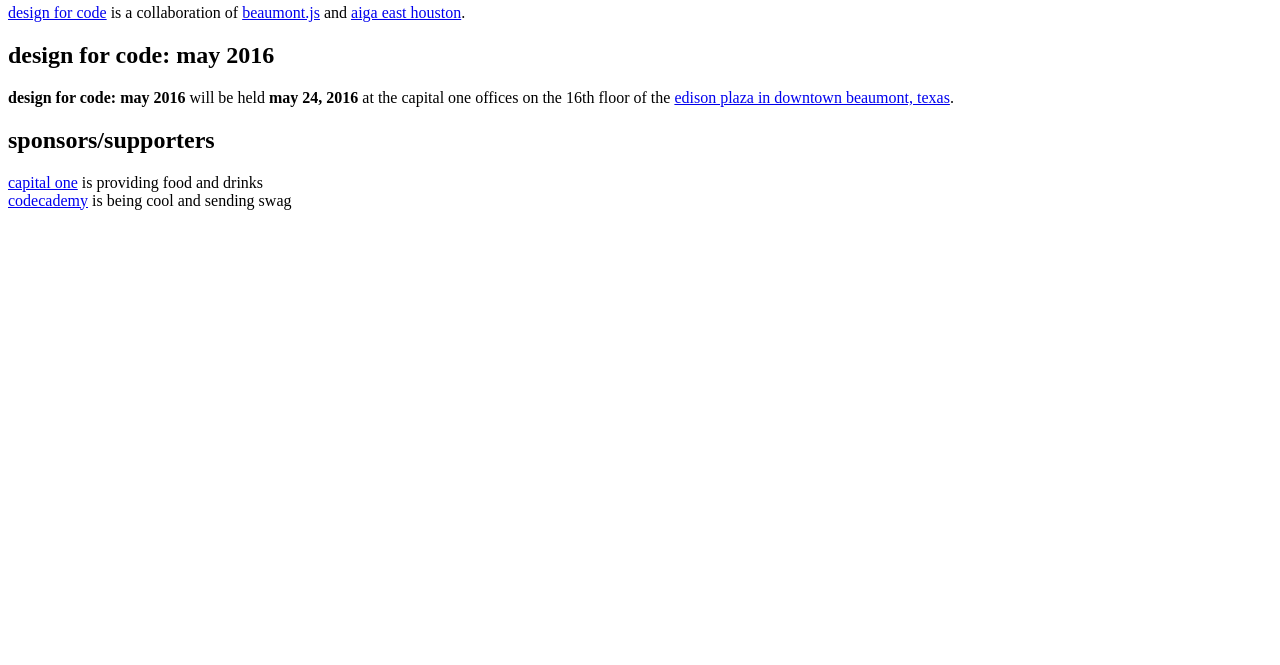
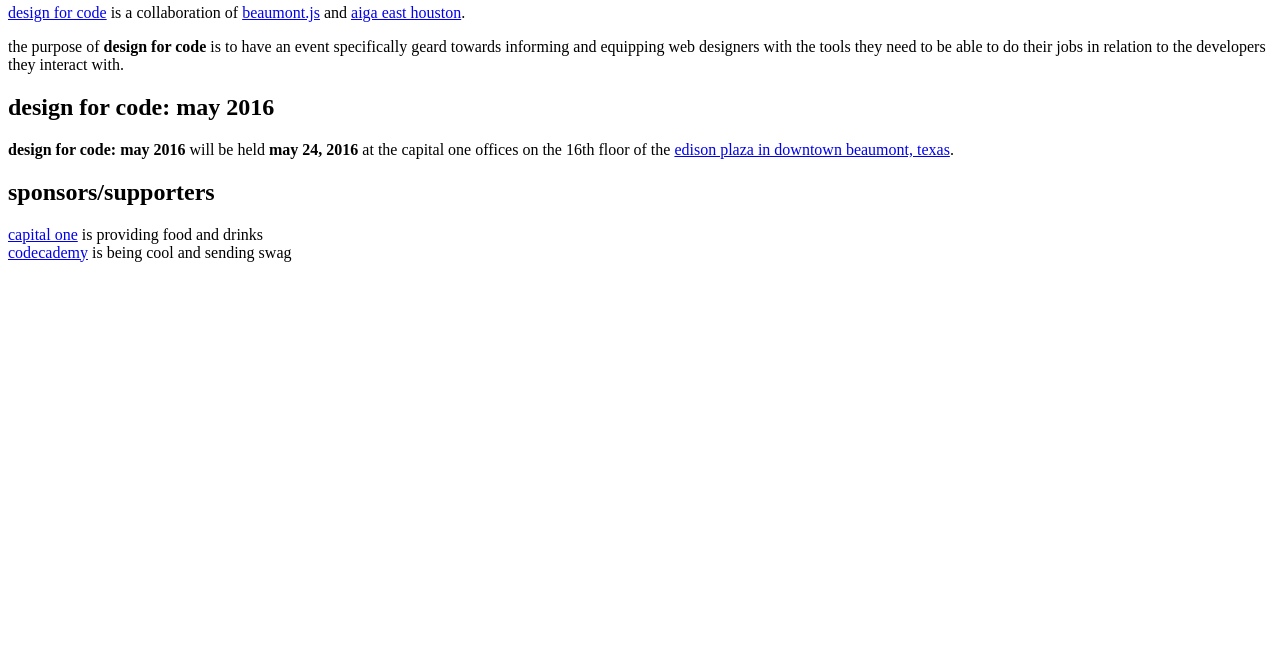
Before and after one commit to GraceNut/designforco-de.github.io, a plain HTML site: page index.html in a window 1280 px wide. Shown: the part 135-800 px from the top of the page. Drawn offline with Linux system fonts and the light colour scheme.

Commit message:
add desc

```diff
--- a/index.html
+++ b/index.html
@@ -13,6 +13,9 @@
       <p>
         <a href="/">design for code</a> is a collaboration of <a href="http://bmtjs.org/">beaumont.js</a> and <a href="https://houston.aiga.org/east-satellite/">aiga east houston</a>.
       </p>
+      <p>
+        the purpose of <strong>design for code</strong> is to have an event specifically geard towards informing and equipping web designers with the tools they need to be able to do their jobs in relation to the developers they interact with.
+      </p>
       <h2>design for code: may 2016</h2>
       <p>
         <strong>design for code: may 2016</strong> will be held <strong>may 24, 2016</strong> at the capital one offices on the 16th floor of the <a href="https://goo.gl/maps/Qi28ETEyVdQ2">edison plaza in downtown beaumont, texas</a>.
```
